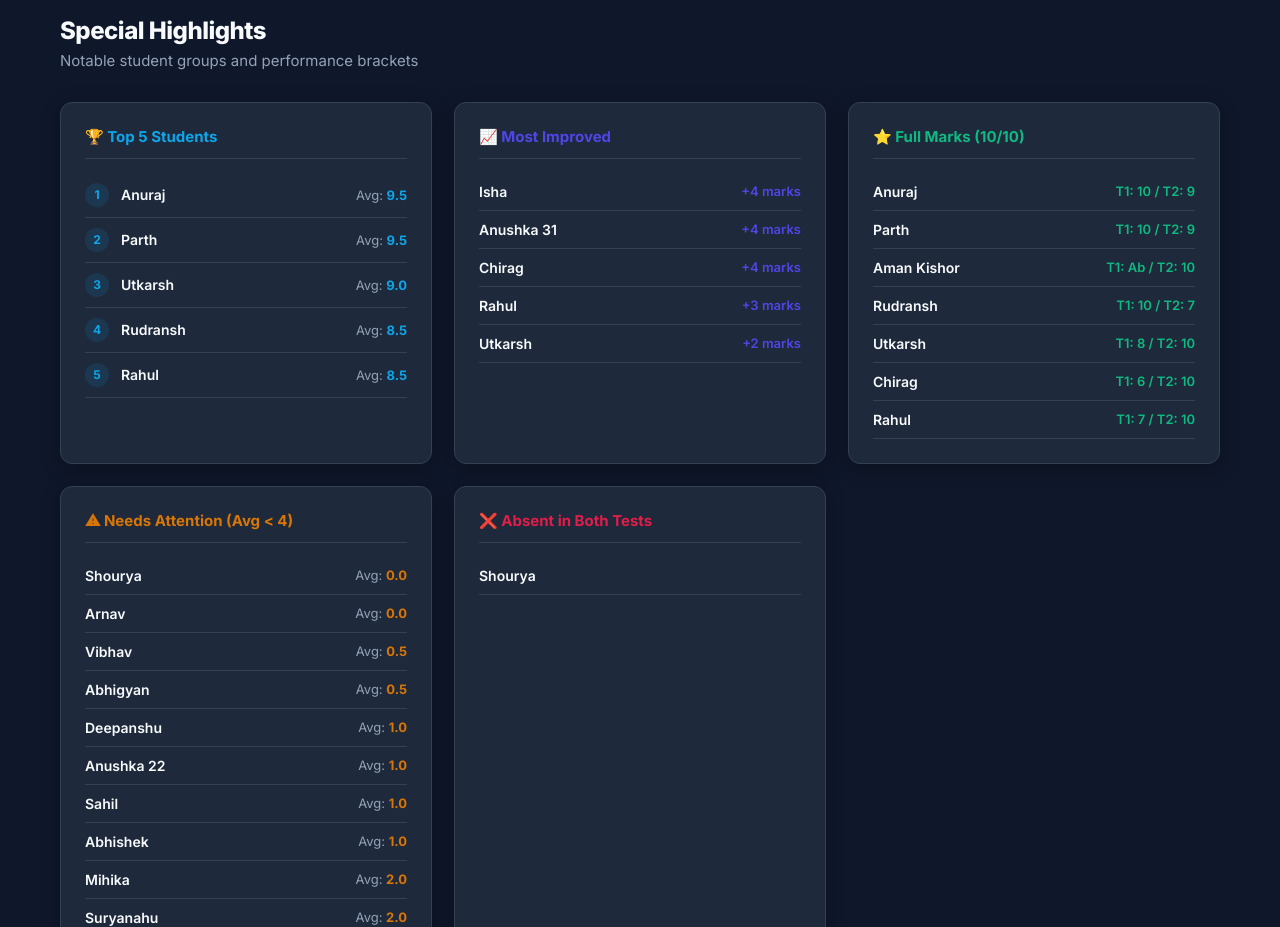
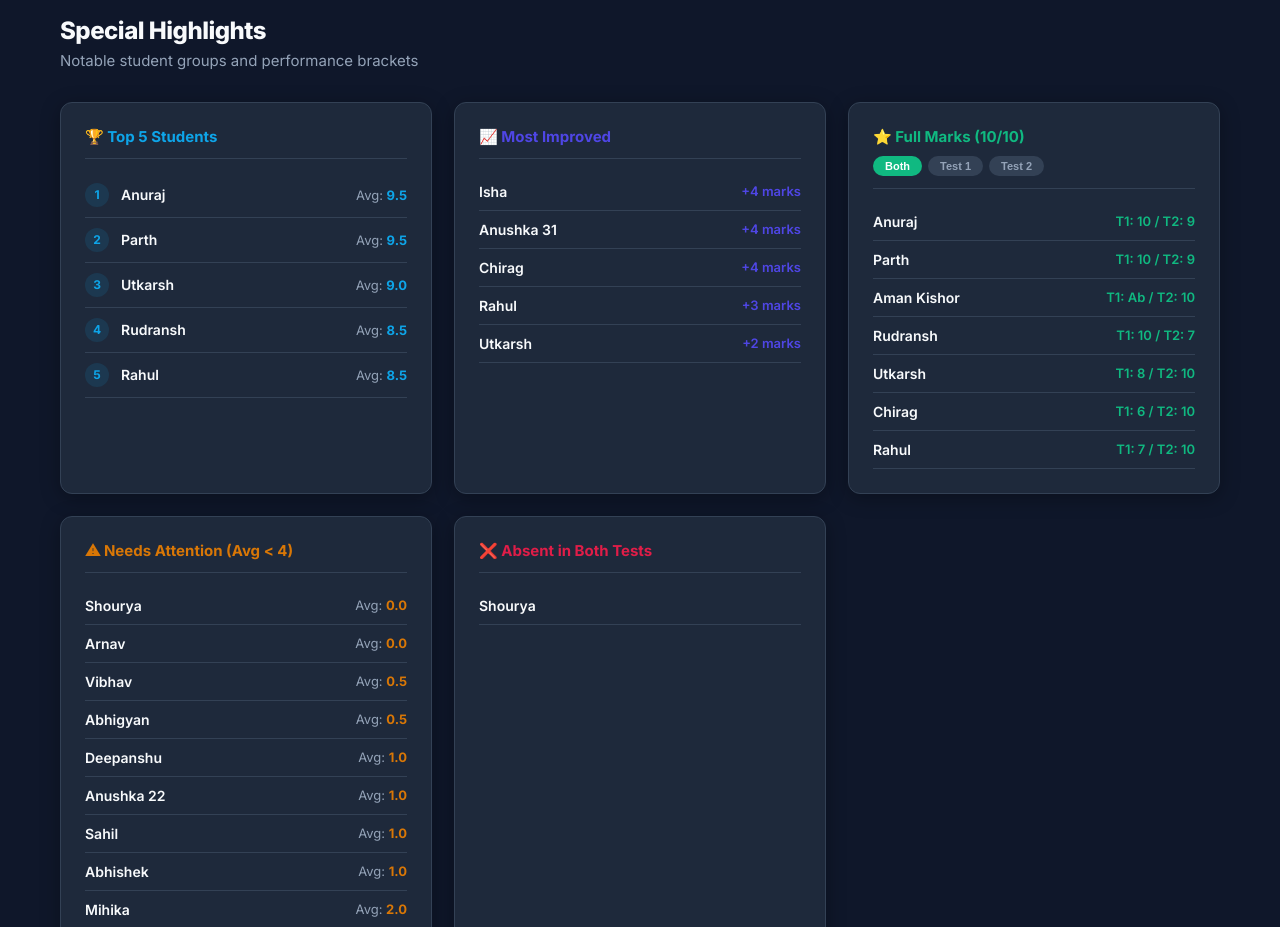
Before and after one commit to UtkarshPcs/X-HI-MATHS, a React (Vite) app: page / in a window 1280 px wide. Shown: the part 4520-5447 px from the top of the page. Built offline with nearby package versions, Linux system fonts and the light colour scheme.

Commit message:
✨ Full Marks card: Test 1 / Test 2 / Both filter toggle

```diff
--- a/src/App.jsx
+++ b/src/App.jsx
@@ -308,6 +308,7 @@ export default function App() {
   const [activeSection, setActiveSection] = useState("Overview");
   const [sidebarOpen, setSidebarOpen] = useState(false);
   const [distFilter, setDistFilter] = useState("both"); // "t1" | "t2" | "both"
+  const [fullFilter, setFullFilter] = useState("both"); // "t1" | "t2" | "both"
   const windowWidth = useWindowWidth();
   const isMobile = windowWidth < 640;
   const isTablet = windowWidth < 900;
@@ -699,11 +700,39 @@ export default function App() {
               {mostImproved.map(s => <StudentRow key={s.roll} s={s} color={C.secondary} extra={`+${s.improvement} marks`} mutedText={mutedText} darkMode={darkMode} />)}
             </Card>
             <Card darkMode={darkMode}>
-              <h3 style={{ color: C.success, marginBottom: 14, fontWeight: 700, fontSize: 15, borderBottom: `1px solid ${darkMode ? "#334155" : "#e2e8f0"}`, paddingBottom: 12 }}>⭐ Full Marks (10/10)</h3>
-              {[...new Set(fullMarkers.map(s => s.roll))].map(r => {
-                const s = STUDENTS.find(x => x.roll === r);
-                return <StudentRow key={r} s={s} color={C.success} extra={`T1: ${s.t1 ?? "Ab"} / T2: ${s.t2 ?? "Ab"}`} mutedText={mutedText} darkMode={darkMode} />;
-              })}
+              <div style={{ display: "flex", alignItems: "center", justifyContent: "space-between", flexWrap: "wrap", gap: 10, marginBottom: 14, borderBottom: `1px solid ${darkMode ? "#334155" : "#e2e8f0"}`, paddingBottom: 12 }}>
+                <h3 style={{ color: C.success, fontWeight: 700, fontSize: 15, margin: 0 }}>⭐ Full Marks (10/10)</h3>
+                <div style={{ display: "flex", gap: 6 }}>
+                  {["both", "t1", "t2"].map(f => (
+                    <button key={f} onClick={() => setFullFilter(f)} style={{
+                      padding: "4px 12px", borderRadius: 20, fontSize: 11, fontWeight: 700,
+                      cursor: "pointer", border: "none", transition: "all 0.2s",
+                      background: fullFilter === f ? C.success : (darkMode ? "#334155" : "#e2e8f0"),
+                      color: fullFilter === f ? "#fff" : mutedText,
+                    }}>
+                      {f === "both" ? "Both" : f === "t1" ? "Test 1" : "Test 2"}
+                    </button>
+                  ))}
+                </div>
+              </div>
+              {(() => {
+                const rolls = [...new Set(
+                  STUDENTS
+                    .filter(s =>
+                      fullFilter === "t1" ? s.t1 === 10 :
+                      fullFilter === "t2" ? s.t2 === 10 :
+                      s.t1 === 10 || s.t2 === 10
+                    )
+                    .map(s => s.roll)
+                )];
+                if (rolls.length === 0)
+                  return <div style={{ color: mutedText, fontSize: 14 }}>No full marks in this selection.</div>;
+                return rolls.map(r => {
+                  const s = STUDENTS.find(x => x.roll === r);
+                  const extra = fullFilter === "t1" ? "T1: 10" : fullFilter === "t2" ? "T2: 10" : `T1: ${s.t1 ?? "Ab"} / T2: ${s.t2 ?? "Ab"}`;
+                  return <StudentRow key={r} s={s} color={C.success} extra={extra} mutedText={mutedText} darkMode={darkMode} />;
+                });
+              })()}
             </Card>
             <Card darkMode={darkMode}>
               <h3 style={{ color: C.warning, marginBottom: 14, fontWeight: 700, fontSize: 15, borderBottom: `1px solid ${darkMode ? "#334155" : "#e2e8f0"}`, paddingBottom: 12 }}>⚠ Needs Attention (Avg &lt; 4)</h3>
```
